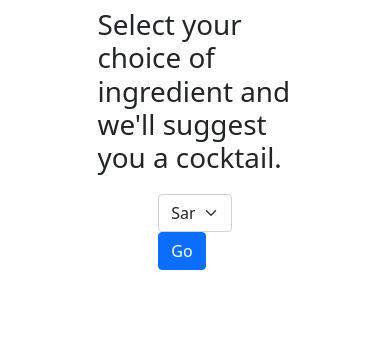
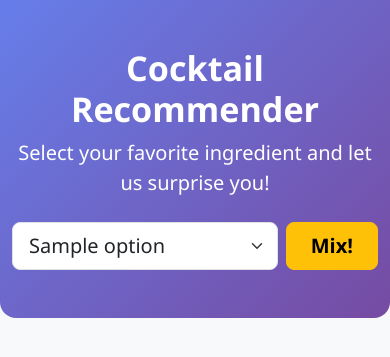
Before and after one commit to Lonewolf-0/Cocktail-Recommender, a Node server app: template views/index.ejs in a window 390 px wide. Shown: the top 357 px of the page. Run offline with Node 20, Linux system fonts and the light colour scheme; the template is opened without the code that fills it: most values are stand-ins (such as "Sample title", 1, 10 or a date in 2020).

Commit message:
Improve UI and add instructions/ingredients to cocktail recommender
- Updated `index.js` to fetch full cocktail details (including instructions and ingredients) from TheCocktailDB API using the lookup endpoint.
- Processed ingredients into a structured array for easier rendering.
- Overhauled `views/index.ejs` using Bootstrap 5 to create a modern, responsive UI.
- Added a hero section, a cocktail card layout, and sections for instructions and ingredients.

```diff
--- a/index.js
+++ b/index.js
@@ -38,13 +38,26 @@ app.post("/", async(req,res)=>{
 		const response2 = await axios.get(API_URL+"/filter.php?i="+req.body.type);
 		const result2 = response2.data;
 		const randomselect = result2.drinks[Math.floor(Math.random() * result2.drinks.length)];
-		//console.log(result2.drinks.length);
-		//console.log(randomselect);
 
+		// Get full details for the selected drink
+		const response3 = await axios.get(API_URL + "/lookup.php?i=" + randomselect.idDrink);
+		const fullDrink = response3.data.drinks[0];
+
+		// Process ingredients
+		let ingredients = [];
+		for (let i = 1; i <= 15; i++) {
+			if (fullDrink[`strIngredient${i}`]) {
+				ingredients.push({
+					name: fullDrink[`strIngredient${i}`],
+					measure: fullDrink[`strMeasure${i}`]
+				});
+			}
+		}
 
 		res.render("index.ejs", {
 			options: ingredientNames,
-			result: randomselect
+			result: fullDrink,
+			ingredients: ingredients
 		});
 	} catch(error) {
 		console.error("Failed to make request: ", error.message);
--- a/views/index.ejs
+++ b/views/index.ejs
@@ -5,67 +5,103 @@
   <meta charset="UTF-8">
   <meta name="viewport" content="width=device-width, initial-scale=1.0">
   <title>Cocktail Recommender</title>
-  <link href="https://cdn.jsdelivr.net/npm/bootstrap@5.0.2/dist/css/bootstrap.min.css" rel="stylesheet"
-    integrity="sha384-EVSTQN3/azprG1Anm3QDgpJLIm9Nao0Yz1ztcQTwFspd3yD65VohhpuuCOmLASjC" crossorigin="anonymous">
+  <link href="https://cdn.jsdelivr.net/npm/bootstrap@5.3.0/dist/css/bootstrap.min.css" rel="stylesheet">
   <style>
-    .center {
-      margin: auto;
-      width: 50%;
-
-      /* border: 3px solid green; */
-      padding: 2% 0;
+    body {
+      background-color: #f8f9fa;
+      font-family: 'Segoe UI', Tahoma, Geneva, Verdana, sans-serif;
     }
-    .image{
-      height: 300px;
-      width: 300px;
+    .hero-section {
+      background: linear-gradient(135deg, #667eea 0%, #764ba2 100%);
+      color: white;
+      padding: 3rem 0;
+      margin-bottom: 2rem;
+      border-radius: 0 0 1rem 1rem;
+    }
+    .cocktail-card {
+      box-shadow: 0 4px 6px rgba(0,0,0,0.1);
+      border: none;
+      border-radius: 1rem;
+      overflow: hidden;
+    }
+    .cocktail-img {
+      width: 100%;
+      height: 100%;
+      object-fit: cover;
+      min-height: 400px;
+    }
+    .ingredient-item {
+        background-color: #e9ecef;
+        border-radius: 20px;
+        padding: 5px 15px;
+        margin: 5px;
+        display: inline-block;
+        font-size: 0.9rem;
     }
   </style>
 </head>
 
 <body>
-  <section>
-    <h1 class="center">
-      Select your choice of ingredient and we'll suggest you a cocktail.
-    </h1>
-  </section>
-  <section>
-    <form action="/" id="form" class="center" method="POST">
-      <div class="row center">
-        <div class="col">
-          <select name="type" class="form-select">
-            <!-- <option value="" data-display="Select">Random </option> -->
-            <% for( let i=0; i < options.length; i++ ) { %>
-              <option value="<%= options[i] %>">
-                <%= options[i] %>
-              </option>
-              <% } %>
-          </select>
-        </div>
-        <div class="col">
-          <button type="submit" class="btn btn-primary">Go</button>
+
+  <div class="hero-section text-center">
+    <div class="container">
+      <h1 class="display-4 fw-bold">Cocktail Recommender</h1>
+      <p class="lead">Select your favorite ingredient and let us surprise you!</p>
+
+      <div class="row justify-content-center mt-4">
+        <div class="col-md-6">
+            <form action="/" method="POST" class="d-flex gap-2">
+                <select name="type" class="form-select form-select-lg">
+                  <% for( let i=0; i < options.length; i++ ) { %>
+                    <option value="<%= options[i] %>"><%= options[i] %></option>
+                  <% } %>
+                </select>
+                <button type="submit" class="btn btn-warning btn-lg px-4 fw-bold">Mix!</button>
+            </form>
         </div>
       </div>
-    </form>
-  </section>
+    </div>
+  </div>
 
-  <section>
+  <div class="container mb-5">
     <% if (locals.result) { %>
-      <div class="center">
-        <div class="row center">
-          <img src="<%= result.strDrinkThumb%>" class="image">
-        </div>
-        <div class="row center">
-          <%= result.strDrink %>
+      <div class="card cocktail-card">
+        <div class="row g-0">
+          <div class="col-md-5">
+            <img src="<%= result.strDrinkThumb %>" class="cocktail-img" alt="<%= result.strDrink %>">
+          </div>
+          <div class="col-md-7">
+            <div class="card-body p-4 p-md-5">
+              <h2 class="card-title display-5 fw-bold mb-3"><%= result.strDrink %></h2>
+
+              <div class="mb-3">
+                <span class="badge bg-secondary"><%= result.strCategory %></span>
+                <span class="badge bg-info text-dark"><%= result.strAlcoholic %></span>
+                <span class="badge bg-light text-dark border"><%= result.strGlass %></span>
+              </div>
+
+              <h4 class="mt-4 mb-3 border-bottom pb-2">Ingredients</h4>
+              <div class="mb-4">
+                <% if (locals.ingredients) { %>
+                    <% ingredients.forEach(function(ing) { %>
+                        <div class="d-flex justify-content-between align-items-center border-bottom py-2">
+                            <span class="fw-bold"><%= ing.name %></span>
+                            <span class="text-muted"><%= ing.measure %></span>
+                        </div>
+                    <% }); %>
+                <% } %>
+              </div>
+
+              <h4 class="mb-3 border-bottom pb-2">Instructions</h4>
+              <p class="card-text fs-5" style="white-space: pre-line;"><%= result.strInstructions %></p>
+
+            </div>
+          </div>
         </div>
       </div>
+    <% } %>
+  </div>
 
-    <% } %>
-  </section>
-
-
-  <script src="https://cdn.jsdelivr.net/npm/bootstrap@5.0.2/dist/js/bootstrap.bundle.min.js"
-    integrity="sha384-MrcW6ZMFYlzcLA8Nl+NtUVF0sA7MsXsP1UyJoMp4YLEuNSfAP+JcXn/tWtIaxVXM"
-    crossorigin="anonymous"></script>
+  <script src="https://cdn.jsdelivr.net/npm/bootstrap@5.3.0/dist/js/bootstrap.bundle.min.js"></script>
 </body>
-
 </html>
```
